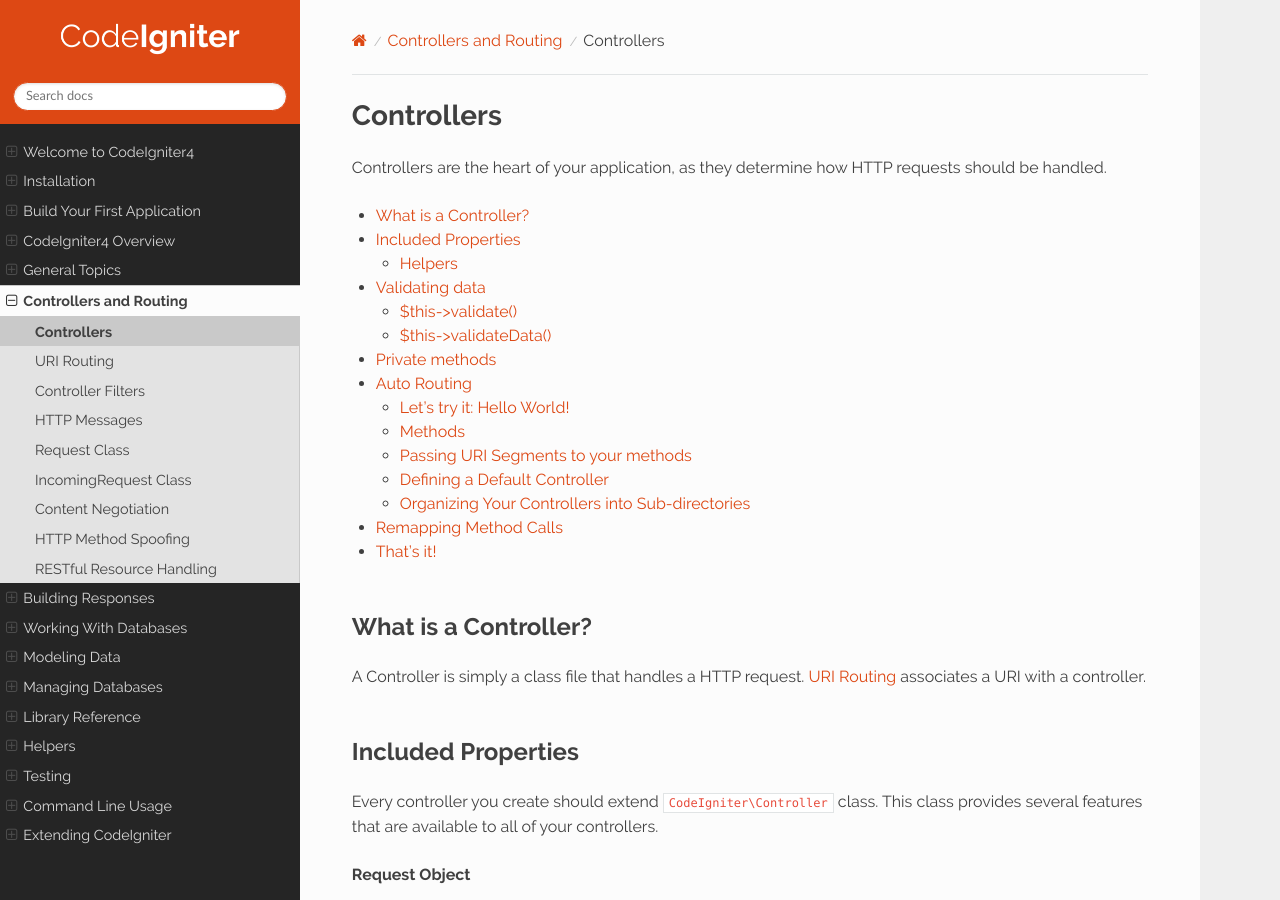
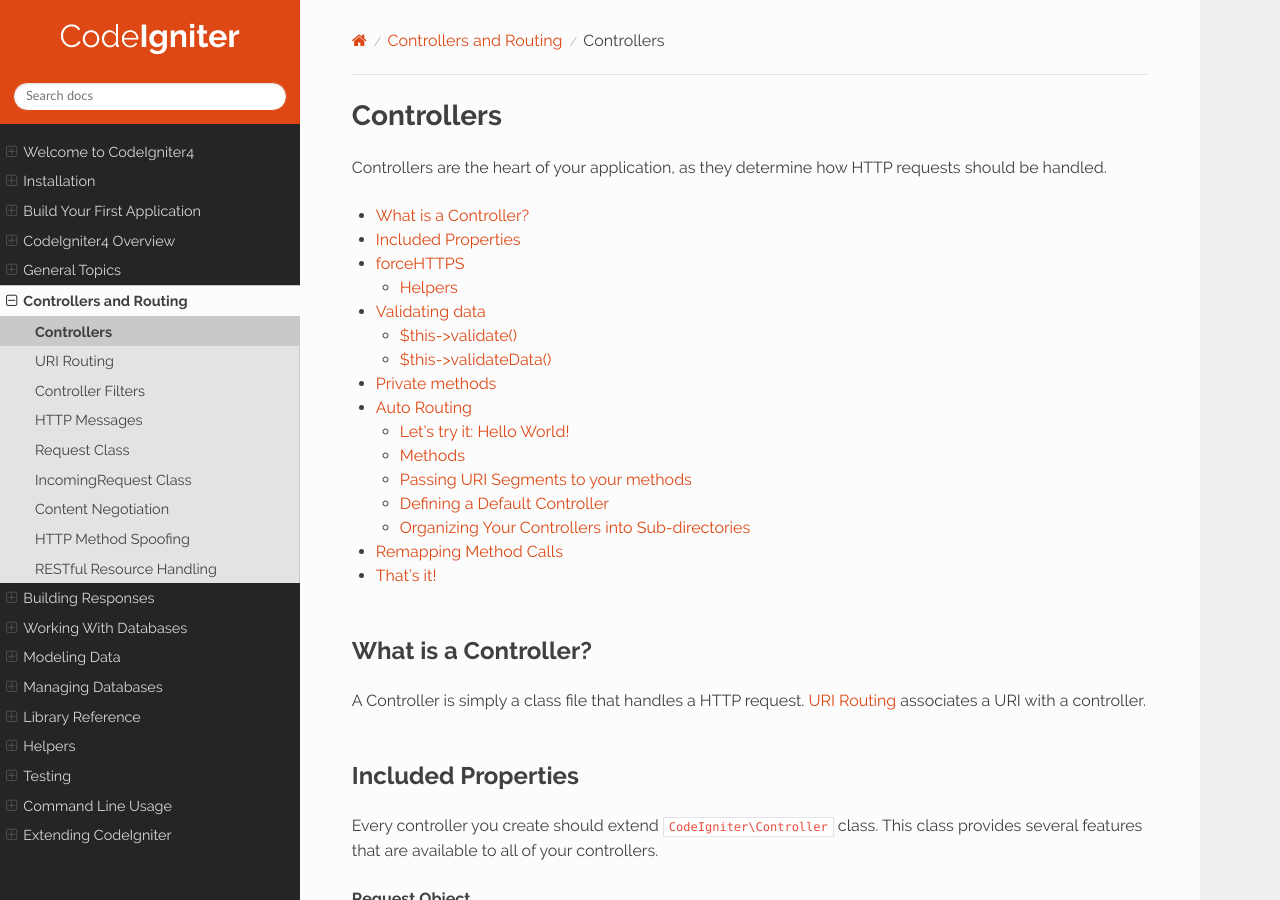
Before and after one commit to NEKOGET/ci4_user_guide_src, a Sphinx documentation site: the page built from source/incoming/controllers.rst, in a window 1280 px wide and 900 px high. Built offline with Sphinx 7.4.7 and the Read the Docs theme 2.0.0, drawn with Linux system fonts in a browser that asks for light colours.

Commit message:
docs: fix title level

```diff
--- a/source/incoming/controllers.rst
+++ b/source/incoming/controllers.rst
@@ -34,7 +34,8 @@ as a class property, ``$this->response``.
 An instance of the :doc:`Logger <../general/logging>` class is available as a class property,
 ``$this->logger``.
 
-**forceHTTPS**
+forceHTTPS
+**********
 
 A convenience method for forcing a method to be accessed via HTTPS is available within all
 controllers:
```
